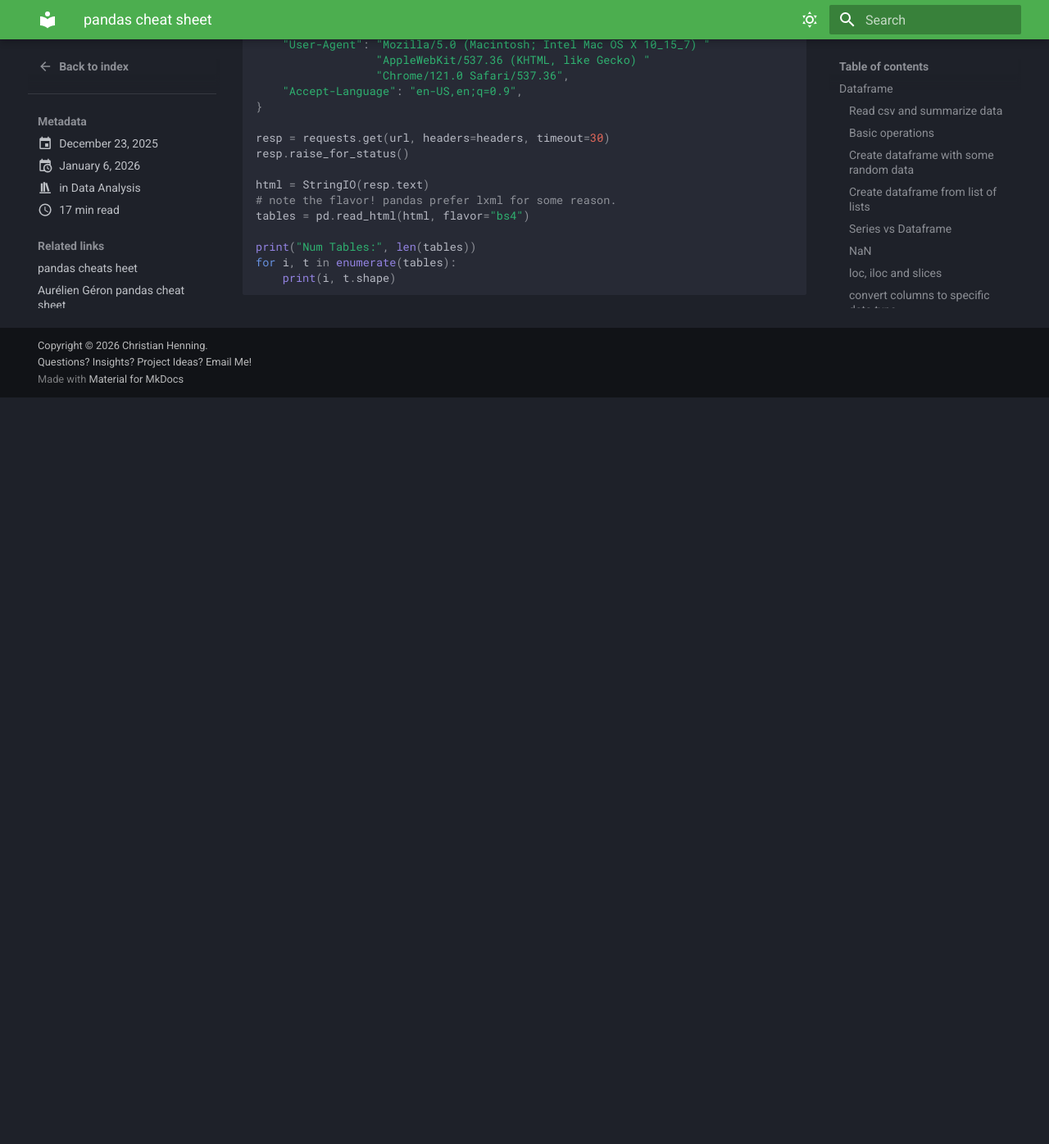
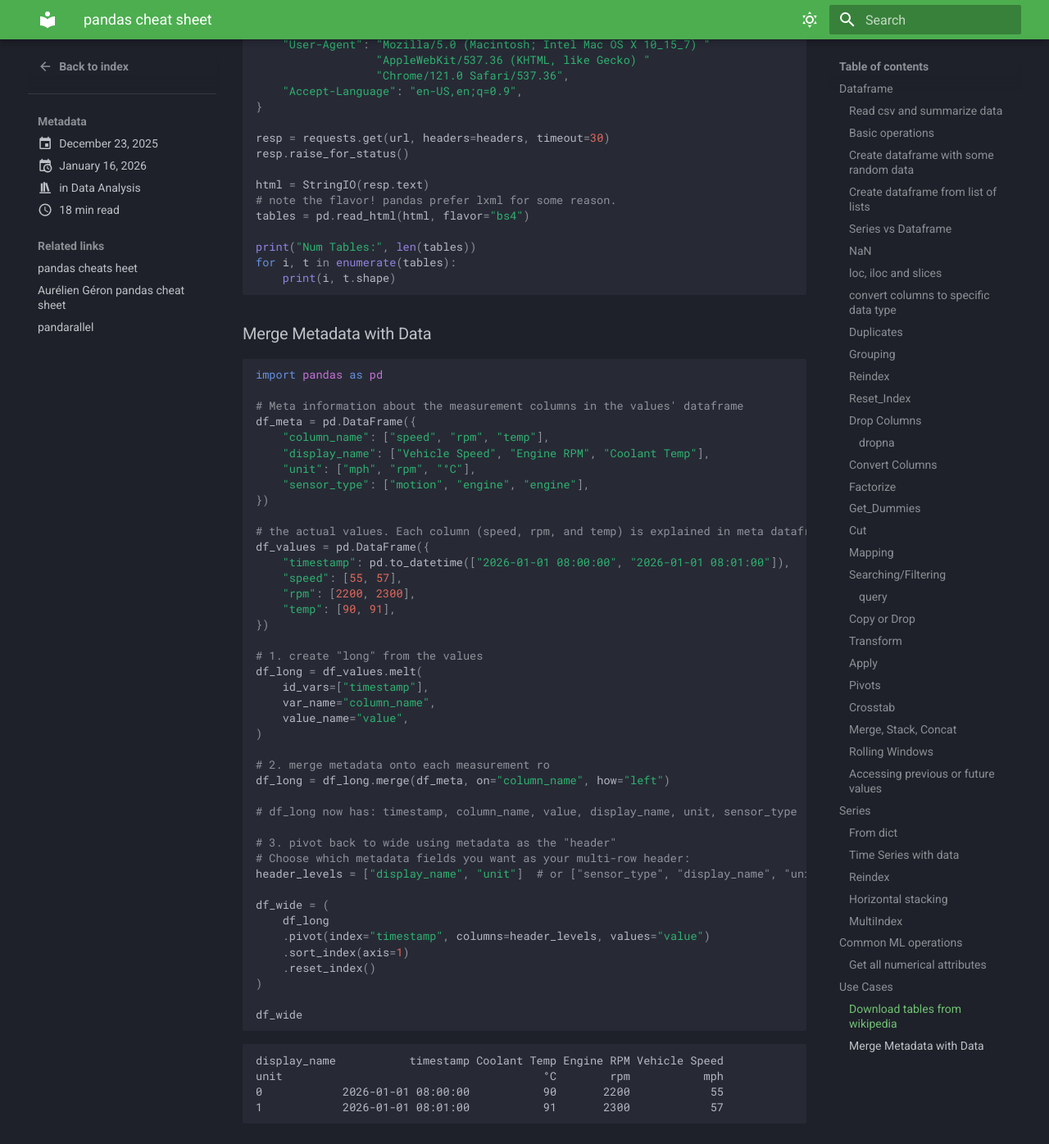
Before and after one commit to chhenning/chhenning.github.io, an MkDocs documentation site: the page built from docs/blog/posts/2025-12-23__02_pandas_cheatsheet/index.md, in a window 1280 px wide and 1400 px high, scrolled down 24121 px. Shown: the top 1396 px of the window at 82% size. Built offline with MkDocs 1.6.1 and Material for MkDocs 9.7.7, drawn with Linux system fonts in a browser that asks for light colours; before the commit the page ends 24606 px from its top, so only the background shows below that.

Commit message:
merge meta and values - pandas example

````diff
--- a/docs/blog/posts/2025-12-23__02_pandas_cheatsheet/index.md
+++ b/docs/blog/posts/2025-12-23__02_pandas_cheatsheet/index.md
@@ -1,7 +1,7 @@
 ---
 date:
   created: 2025-12-23
-  updated: 2026-01-06
+  updated: 2026-01-16
 
 draft: False
 
@@ -1259,7 +1259,7 @@
 ```
 
 
-## Bonus
+## Use Cases
 
 ### Download tables from wikipedia
 
@@ -1290,3 +1290,58 @@
 for i, t in enumerate(tables):
     print(i, t.shape)
 ```
+
+### Merge Metadata with Data
+
+```py
+import pandas as pd
+
+# Meta information about the measurement columns in the values' dataframe
+df_meta = pd.DataFrame({
+    "column_name": ["speed", "rpm", "temp"],
+    "display_name": ["Vehicle Speed", "Engine RPM", "Coolant Temp"],
+    "unit": ["mph", "rpm", "°C"],
+    "sensor_type": ["motion", "engine", "engine"],
+})
+
+# the actual values. Each column (speed, rpm, and temp) is explained in meta dataframe
+df_values = pd.DataFrame({
+    "timestamp": pd.to_datetime(["2026-01-01 08:00:00", "2026-01-01 08:01:00"]),
+    "speed": [55, 57],
+    "rpm": [2200, 2300],
+    "temp": [90, 91],
+})
+
+# 1. create "long" from the values
+df_long = df_values.melt(
+    id_vars=["timestamp"],
+    var_name="column_name",
+    value_name="value",
+)
+
+# 2. merge metadata onto each measurement ro
+df_long = df_long.merge(df_meta, on="column_name", how="left")
+
+# df_long now has: timestamp, column_name, value, display_name, unit, sensor_type
+
+# 3. pivot back to wide using metadata as the "header"
+# Choose which metadata fields you want as your multi-row header:
+header_levels = ["display_name", "unit"]  # or ["sensor_type", "display_name", "unit"]
+
+df_wide = (
+    df_long
+    .pivot(index="timestamp", columns=header_levels, values="value")
+    .sort_index(axis=1)
+    .reset_index()
+)
+
+df_wide
+
+```
+
+```
+display_name           timestamp Coolant Temp Engine RPM Vehicle Speed
+unit                                       °C        rpm           mph
+0            2026-01-01 08:00:00           90       2200            55
+1            2026-01-01 08:01:00           91       2300            57
+```
````
